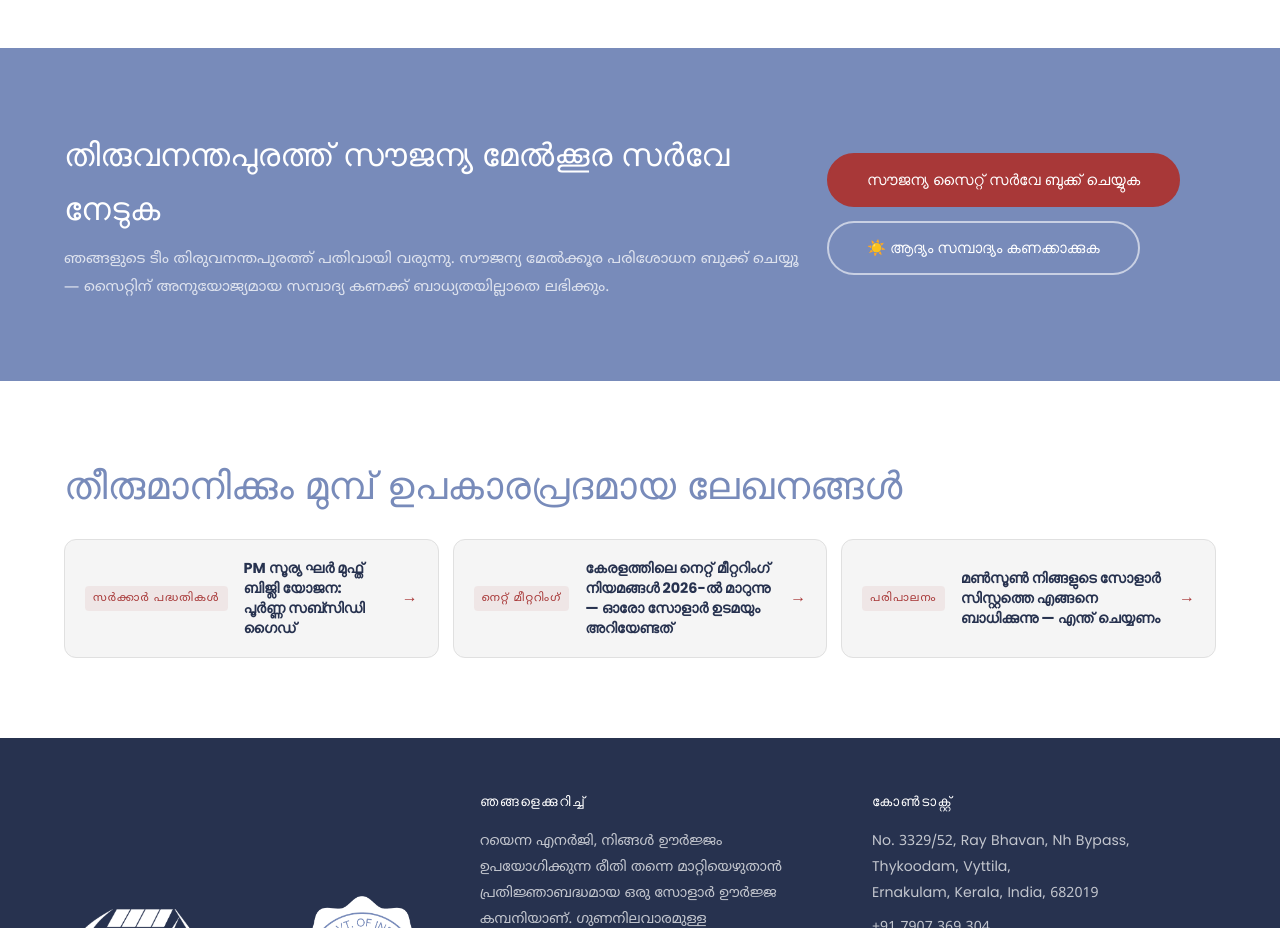
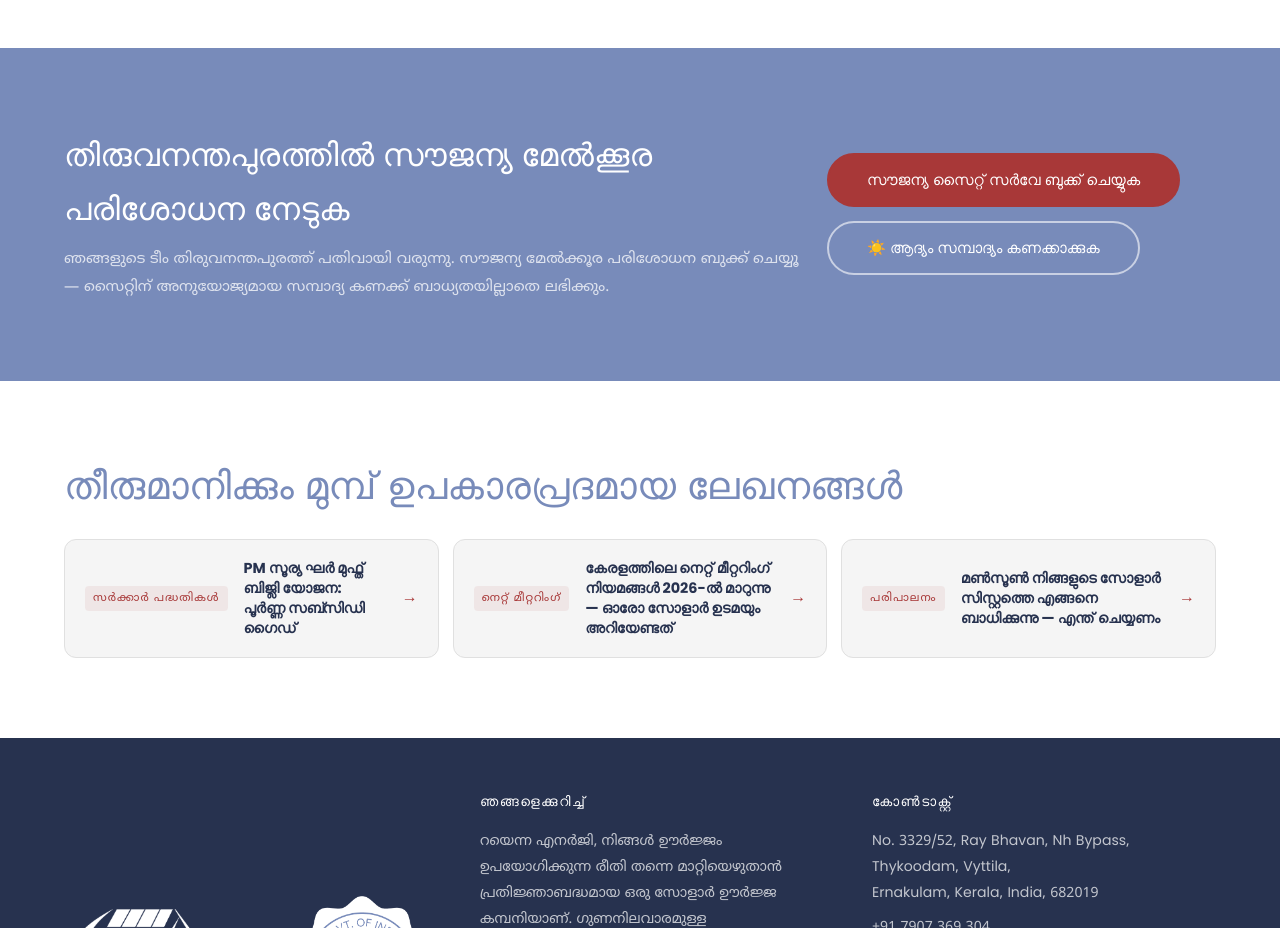
Before and after one commit to rayenna/rayenna-website, an Astro site: page /ml/solar-panels-trivandrum in a window 1280 px wide. Shown: the part 3220-4148 px from the top of the page. Built offline with nearby package versions, Linux system fonts and the light colour scheme; Astro itself is replaced by a stand-in of ours; no server answers.

Commit message:
Cursor update — 2026-06-20 11:37

```diff
--- a/src/pages/ml/solar-panels-trivandrum.astro
+++ b/src/pages/ml/solar-panels-trivandrum.astro
@@ -125,7 +125,7 @@ const mlPrefix = '/ml';
   <section class="area-cta">
     <div class="container area-cta__inner">
       <div>
-        <h2>തിരുവനന്തപുരത്ത് സൗജന്യ മേൽക്കൂര സർവേ നേടുക</h2>
+        <h2>തിരുവനന്തപുരത്തിൽ സൗജന്യ മേൽക്കൂര പരിശോധന നേടുക</h2>
         <p>ഞങ്ങളുടെ ടീം തിരുവനന്തപുരത്ത് പതിവായി വരുന്നു. സൗജന്യ മേൽക്കൂര പരിശോധന ബുക്ക് ചെയ്യൂ — സൈറ്റിന് അനുയോജ്യമായ സമ്പാദ്യ കണക്ക് ബാധ്യതയില്ലാതെ ലഭിക്കും.</p>
       </div>
       <div class="area-cta__btns">
```
